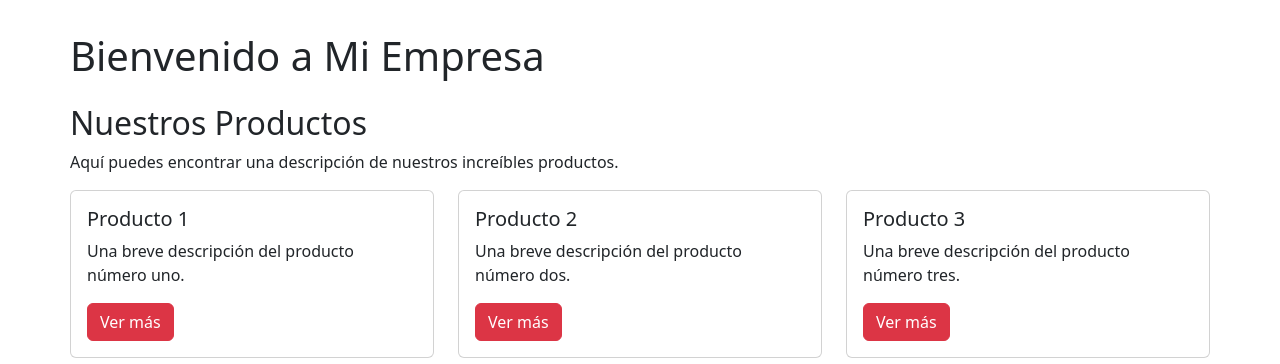
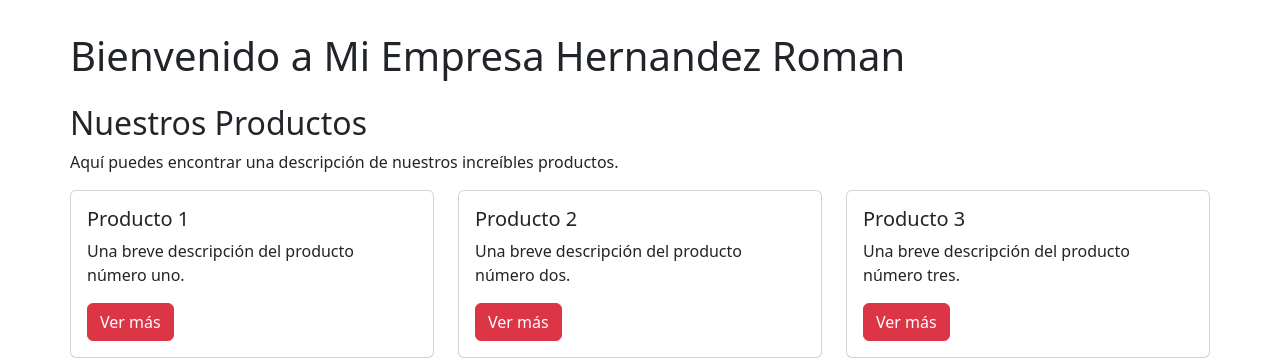
Before and after one commit to hrzr0599/Act2_-HTTP, a Django app: page / in a window 1280 px wide. Shown: the part 56-420 px from the top of the page. Run offline with Django 5.2, Linux system fonts and the light colour scheme.

Commit message:
Mi primera vez

```diff
--- a/app_productos/templates/index.html
+++ b/app_productos/templates/index.html
@@ -58,7 +58,7 @@
 
     <!-- Contenido Principal -->
     <div class="container main-content">
-        <h1 class="mb-4">Bienvenido a Mi Empresa</h1>
+        <h1 class="mb-4">Bienvenido a Mi Empresa Hernandez Roman</h1>
 
         <section id="productos" class="mb-5">
             <h2>Nuestros Productos</h2>
```
